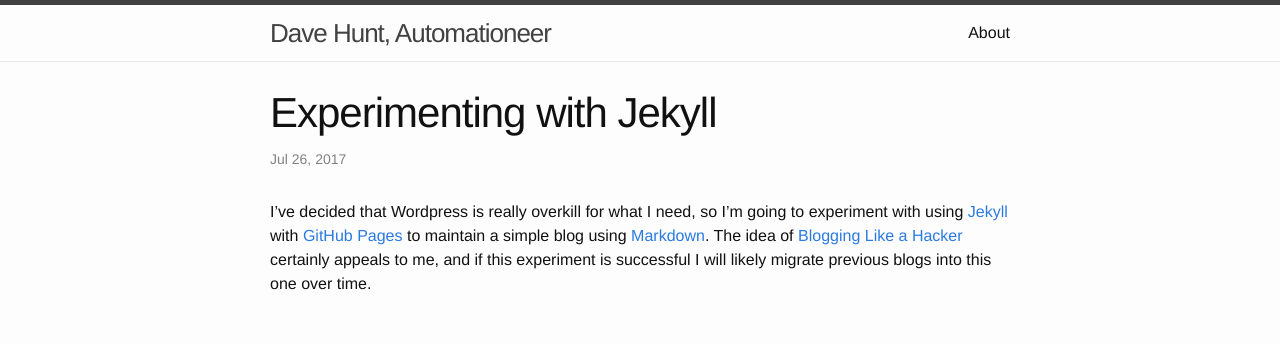
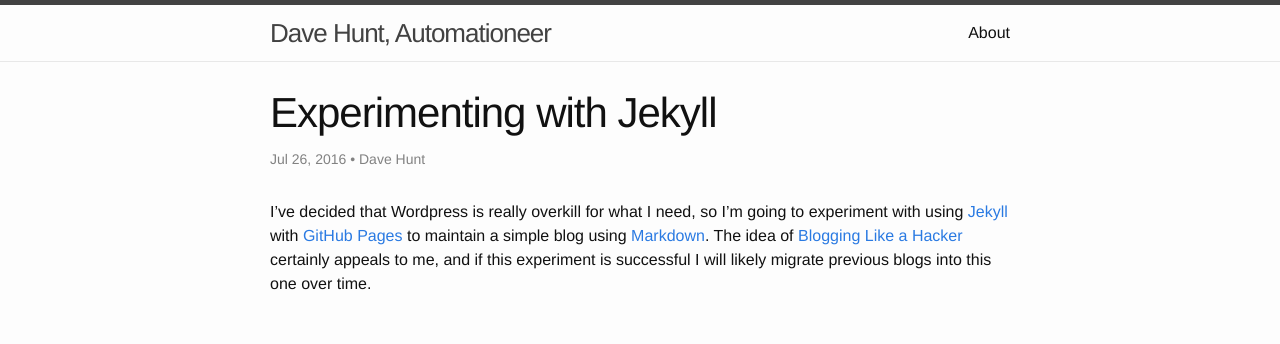
Before and after one commit to davehunt/davehunt.co.uk, a Jekyll site: the page built from _posts/2016-07-26-experimenting-with-jekyll.md, in a window 1280 px wide. Shown: the top 344 px of the page. Built offline with Jekyll 4.4.1, drawn with Linux system fonts in a browser that asks for light colours.

Commit message:
Fixed dates for posts and added author details

```diff
--- a/_posts/2016-07-26-experimenting-with-jekyll.md
+++ b/_posts/2016-07-26-experimenting-with-jekyll.md
@@ -1,9 +1,10 @@
 ---
 layout: post
-title: "Experimenting with Jekyll"
-date: 2017-07-26 14:27 +0100
-categories: "blog"
-tags: "jekyll, github pages, markdown"
+title: Experimenting with Jekyll
+author: Dave Hunt
+date: 2016-07-26 14:27 +0100
+categories: blog
+tags: jekyll, github pages, markdown
 ---
 I've decided that Wordpress is really overkill for what I need, so I'm going to
 experiment with using [Jekyll](https://jekyllrb.com/) with [GitHub
```
Also changed, not shown: _posts/2016-07-27-a-summer-to-mentor.md (+5 -4 lines).
